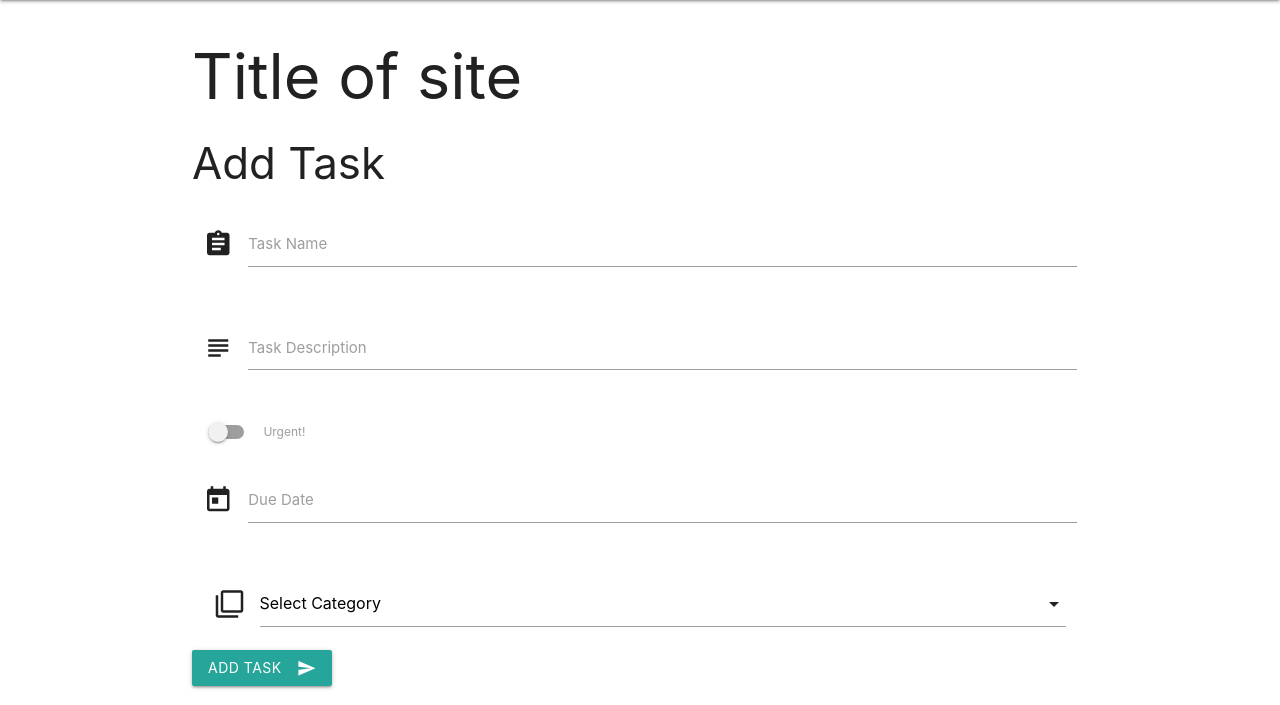
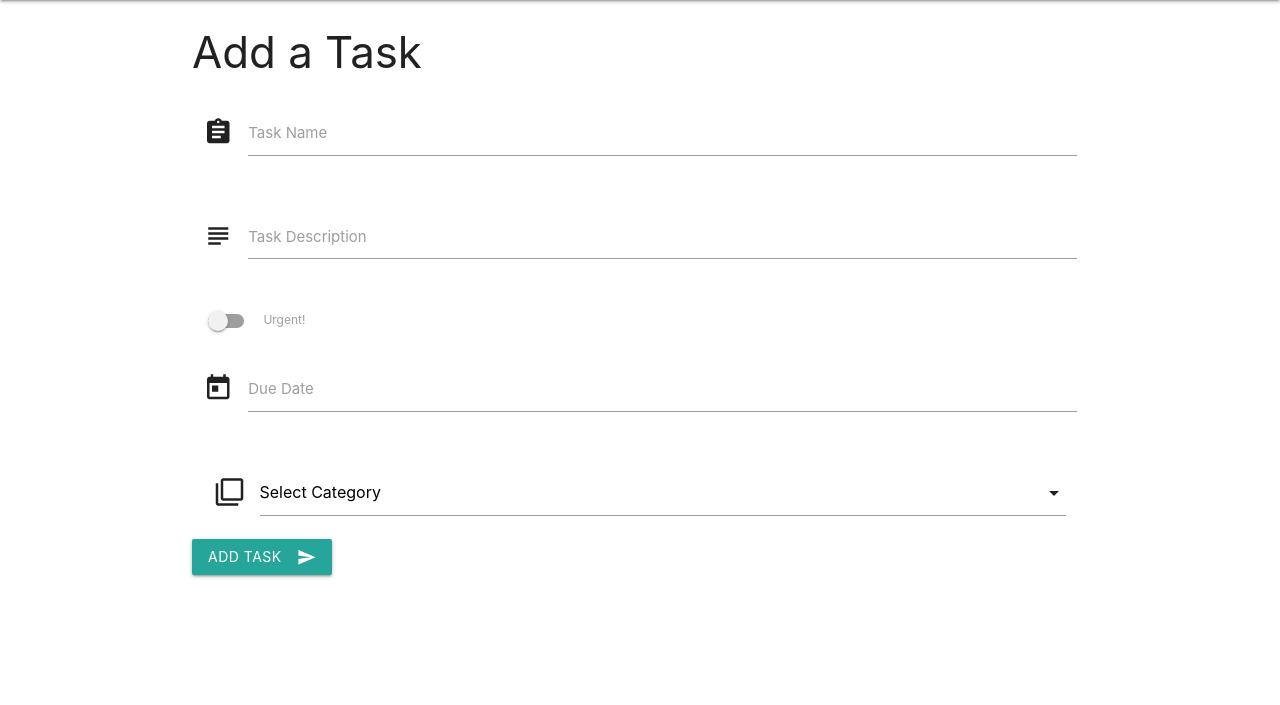
Before and after one commit to LittleBlue418/task-manager, a Flask app: page /add_task in a window 1280 px wide. Shown: the part 64-769 px from the top of the page. Run offline with Flask 2, Linux system fonts and the light colour scheme; data that the repository does not hold is empty; some libraries are stand-ins or nearby versions.

Commit message:
standardize page titles

```diff
--- a/templates/addtask.html
+++ b/templates/addtask.html
@@ -1,7 +1,7 @@
 {% extends 'base.html' %}
 {% block content %}
 
-<h3>Add Task</h3>
+<h3>Add a Task</h3>
 
 <div class="row">
     <form action="{{ url_for('insert_task') }}" method="POST" class="col s12">
--- a/templates/base.html
+++ b/templates/base.html
@@ -37,7 +37,6 @@
         </ul>
     </header>
     <div class="container">
-        <h1>Title of site</h1>
         {% block content %}
         {% endblock %}
     </div>
--- a/templates/tasks.html
+++ b/templates/tasks.html
@@ -1,7 +1,7 @@
 {% extends 'base.html' %}
 {% block content %}
 
-
+<h3>Tasks</h3>
     <ul class="collapsible">
         {% for task in not_completed %}
             <li>
```
